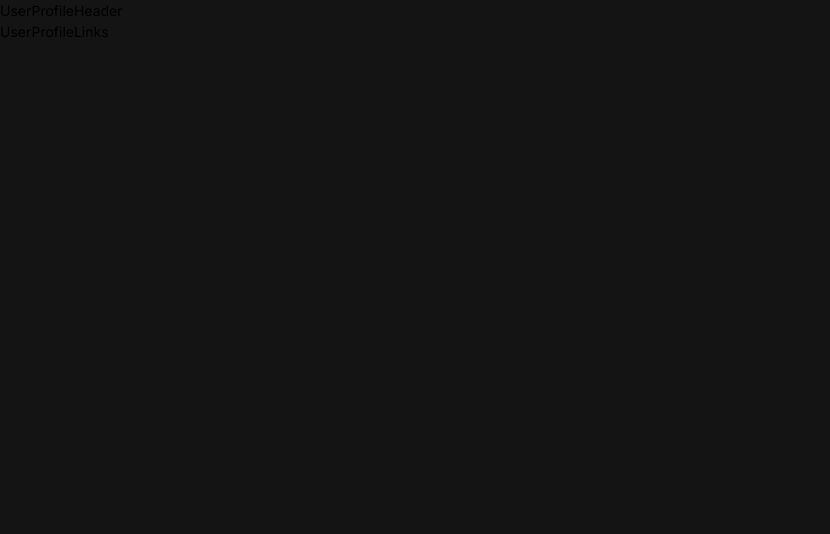
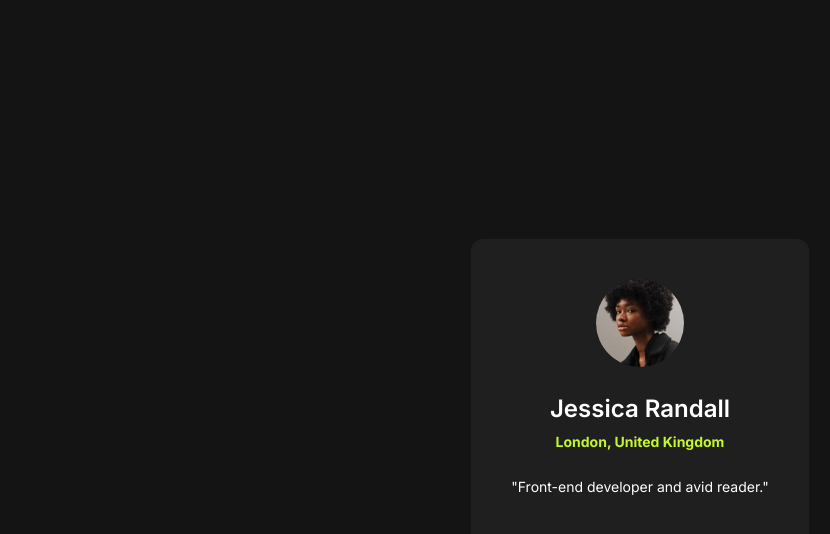
Before and after one commit to frontend-mentor-challenges-ld/social-links-profile, a React (Vite) app: page / in a window 1280 px wide. Shown: the top 534 px of the page, without its empty margins (0-830 px from the left). Built offline with nearby package versions, Linux system fonts and the light colour scheme.

Commit message:
Finished profile header

```diff
--- a/src/App.jsx
+++ b/src/App.jsx
@@ -1,16 +1,29 @@
+import styled from "styled-components";
+
 import GlobalStyles from "./styles/GlobalStyles";
 
 import UserProfileCard from "./ui/UserProfileCard";
 import Attribution from "./ui/Attribution";
+import { UserProvider } from "./contexts/UserContext";
+
+const StyledAppLayout = styled.div`
+  height: 100dvh;
+  width: 100dvw;
+  display: flex;
+  justify-content: center;
+  align-items: center;
+`;
 
 function App() {
   return (
-    <>
+    <StyledAppLayout>
       <GlobalStyles />
-      <UserProfileCard />
+      <UserProvider>
+        <UserProfileCard />
+      </UserProvider>
 
       {/* <Attribution /> */}
-    </>
+    </StyledAppLayout>
   );
 }
 
--- a/src/data/user.json
+++ b/src/data/user.json
@@ -1,5 +1,5 @@
 {
-  "avatar": "/avatar-jessica.jpeg",
+  "avatar": "/images/avatar-jessica.jpeg",
   "name": "Jessica Randall",
   "location": "London, United Kingdom",
   "tagline": "Front-end developer and avid reader.",
--- /dev/null
+++ b/src/ui/Heading.jsx
@@ -0,0 +1,10 @@
+import styled from "styled-components";
+
+const Heading = styled.h1`
+  font-size: 2.4rem;
+  font-weight: var(--fw-600);
+  color: var(--white);
+  margin-bottom: 0.4rem;
+`;
+
+export default Heading;
--- a/src/ui/UserProfileCard.jsx
+++ b/src/ui/UserProfileCard.jsx
@@ -3,13 +3,21 @@ import styled from "styled-components";
 import UserProfileHeader from "./UserProfileHeader";
 import UserProfileLinks from "./UserProfileLinks";
 
-const StyledUserProfileCard = styled.div``;
+const StyledUserProfileCard = styled.div`
+  background-color: var(--dark-grey);
+  display: flex;
+  flex-direction: column;
+  justify-content: center;
+  align-items: center;
+  padding: 4rem;
+  border-radius: 1.2rem;
+`;
 
 function UserProfileCard() {
   return (
     <StyledUserProfileCard>
       <UserProfileHeader />
-      <UserProfileLinks />
+      {/* <UserProfileLinks /> */}
     </StyledUserProfileCard>
   );
 }
--- a/src/ui/UserProfileHeader.jsx
+++ b/src/ui/UserProfileHeader.jsx
@@ -1,9 +1,45 @@
 import styled from "styled-components";
 
-const StyledUserProfileHeader = styled.div``;
+import { useUser } from "../contexts/UserContext";
+
+import UserProfileImage from "./UserProfileImage";
+import Heading from "./Heading";
+
+const StyledUserProfileHeader = styled.div`
+  display: flex;
+  flex-direction: column;
+  align-items: center;
+  justify-content: center;
+`;
+
+const StyledUserInfo = styled.div`
+  margin-bottom: 2.4rem;
+  text-align: center;
+`;
+
+const StyledLocation = styled.p`
+  color: var(--green);
+  font-weight: var(--fw-700);
+`;
+
+const StyledTagline = styled.p`
+  margin-bottom: 2.4rem;
+  color: var(--white);
+`;
 
 function UserProfileHeader() {
-  return <StyledUserProfileHeader>UserProfileHeader</StyledUserProfileHeader>;
+  const { name, tagline, location } = useUser();
+
+  return (
+    <StyledUserProfileHeader>
+      <UserProfileImage />
+      <StyledUserInfo>
+        <Heading>{name}</Heading>
+        <StyledLocation>{location}</StyledLocation>
+      </StyledUserInfo>
+      <StyledTagline>&quot;{tagline}&quot;</StyledTagline>
+    </StyledUserProfileHeader>
+  );
 }
 
 export default UserProfileHeader;
--- a/src/ui/UserProfileImage.jsx
+++ b/src/ui/UserProfileImage.jsx
@@ -1,9 +1,30 @@
 import styled from "styled-components";
 
-const StyledUserProfileImage = styled.div``;
+import { useUser } from "../contexts/UserContext";
+
+const StyledUserProfileImage = styled.div`
+  width: 8.8rem;
+  height: 8.8rem;
+  border-radius: 50%;
+  overflow: hidden;
+  margin-bottom: 2.4rem;
+
+  img {
+    width: 100%;
+    height: 100%;
+    object-fit: cover;
+    object-position: center;
+  }
+`;
 
 function UserProfileImage() {
-  return <StyledUserProfileImage>UserProfileImage</StyledUserProfileImage>;
+  const { avatar, name } = useUser();
+
+  return (
+    <StyledUserProfileImage>
+      <img src={avatar} alt={`Image of ${name}`} />
+    </StyledUserProfileImage>
+  );
 }
 
 export default UserProfileImage;
```
